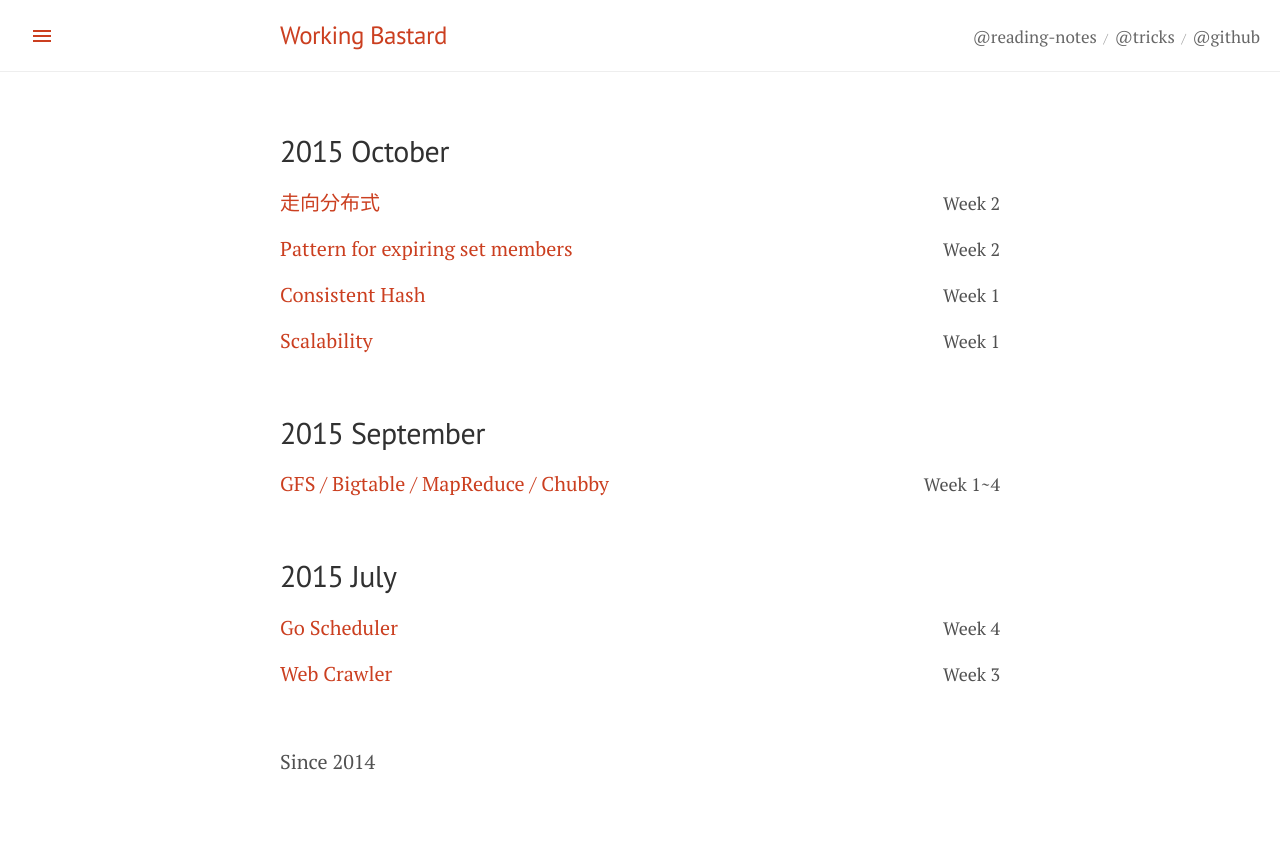
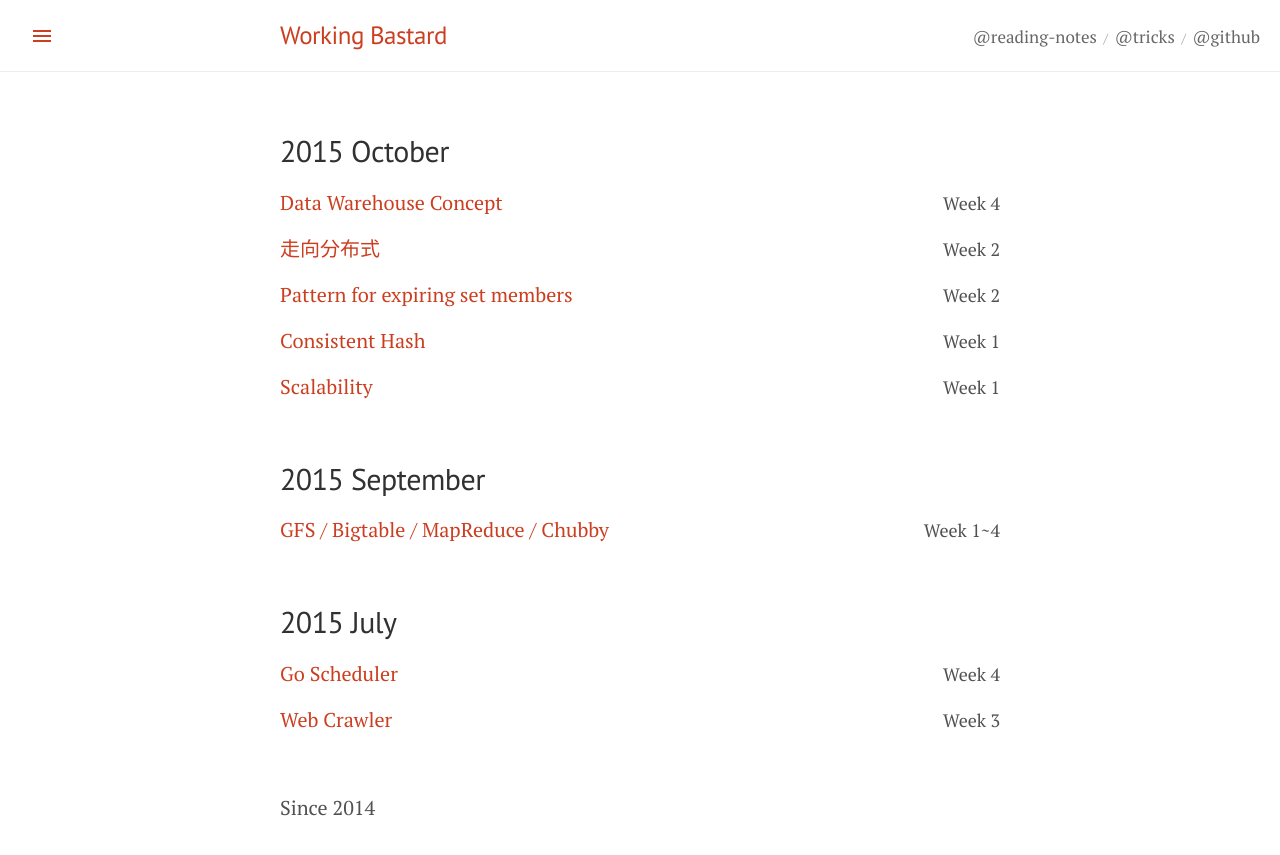
Before and after one commit to bcho/youknowmymind, a Jekyll site: the page built from reading-notes/index.html, in a window 1280 px wide. Shown: the top 855 px of the page. Built offline with Jekyll 4.4.1, drawn with Linux system fonts in a browser that asks for light colours; Markdown is read by kramdown in place of the engine named in the settings.

Commit message:
reading notes: 2015 October week 4.

```diff
--- a/reading-notes/index.html
+++ b/reading-notes/index.html
@@ -6,6 +6,10 @@ title: Reading Notes
 <div class="block">
   <h1 class="block-title">2015 October</h1>
   <ul class="block-list">
+    <li>
+      <a href="https://quip.com/7wgJAT19oZsO" class="block-link">Data Warehouse Concept</a>
+      <span class="block-meta">Week 4</span>
+    </li>
     <li>
       <a href="http://dcaoyuan.github.io/papers/pdfs/Scalability.pdf" class="block-link">走向分布式</a>
       <span class="block-meta">Week 2</span>
```
